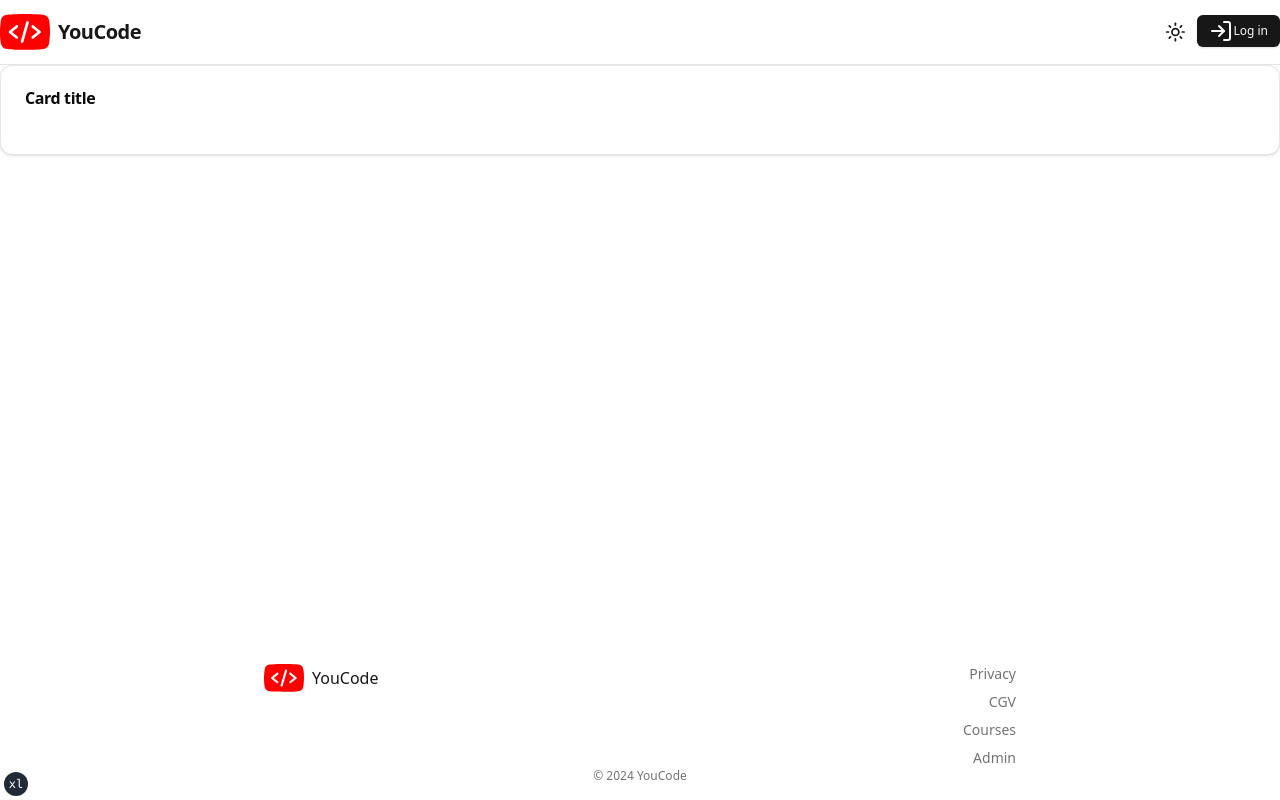
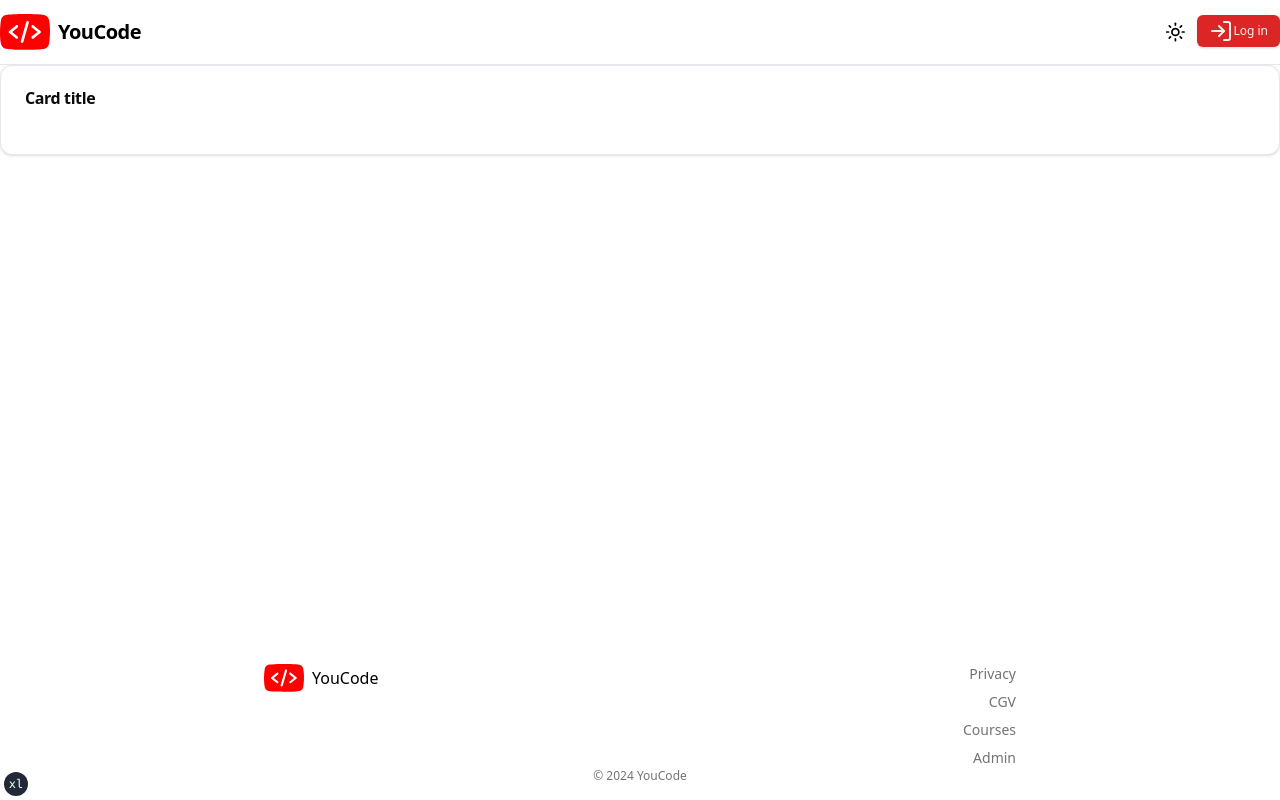
Before and after one commit to JeanMichDev/youcode, a Next.js app: page / in a window 1280 px wide. Built offline with nearby package versions, Linux system fonts and the light colour scheme; no server answers.

Commit message:
T#6 ajout de la liste des lessons par cours, modification du layer base

```diff
--- /dev/null
+++ b/app/admin/courses/[courseId]/lessons/lesson.query.ts
@@ -0,0 +1,35 @@
+import { prisma } from "@/lib/prisma";
+
+export const getCourseLesson = async ({
+  courseId,
+  userId,
+}: {
+  courseId: string;
+  userId: string;
+}) => {
+  const courses = await prisma.course.findFirst({
+    // permet une vérification double
+    where: {
+      id: courseId,
+      creatorId: userId,
+    },
+    select: {
+      id: true,
+      name: true,
+      lessons: true,
+    },
+  });
+  return courses;
+};
+
+// model Lesson {
+//   id      String      @id @default(cuid())
+//   name    String
+//   rank    String // A string that represents the order of the lesson
+//   content String // markdown
+//   state   LessonState @default(HIDDEN)
+//   createdAt DateTime       @default(now())
+//   course    Course         @relation(fields: [courseId], references: [id])
+//   courseId  String
+//   users     LessonOnUser[]
+// }
--- /dev/null
+++ b/app/admin/courses/[courseId]/lessons/lessonMenu.tsx
@@ -0,0 +1,17 @@
+import { Badge } from "@/components/ui/badge";
+import { Typography } from "@/components/ui/Typography";
+import { Lesson } from "@prisma/client";
+import React from "react";
+
+export type LessonItemProps = {
+  lesson: Lesson;
+};
+
+export const LessonItem = (props: LessonItemProps) => {
+  return (
+    <div className=" flex items-center gap-2 rounded border border-border bg-card px-4 py-2 transition-colors hover:bg-accent">
+      <Typography>{props.lesson.name}</Typography>
+      <Badge className="ml-auto">{props.lesson.state}</Badge>
+    </div>
+  );
+};
--- /dev/null
+++ b/app/admin/courses/[courseId]/lessons/page.tsx
@@ -0,0 +1,56 @@
+import { Card, CardContent, CardHeader, CardTitle } from "@/components/ui/card";
+import {
+  Layout,
+  LayoutContent,
+  LayoutHeader,
+  LayoutTitle,
+} from "@/components/layout/layout";
+import { getRequiredAuthSession } from "@/lib/auth";
+import { getCourseLesson } from "./lesson.query";
+import Link from "next/link";
+import { ArrowBigLeft } from "lucide-react";
+import { LessonItem } from "./lessonMenu";
+import { notFound } from "next/navigation";
+
+type LessonPageProps = {
+  params: {
+    courseId: string;
+  };
+};
+
+export default async function LessonPage({ params }: LessonPageProps) {
+  const { courseId } = params;
+  const session = await getRequiredAuthSession();
+  const courses = await getCourseLesson({
+    courseId: params.courseId,
+    userId: session.user.id,
+  });
+  const url = `/admin/courses/${courseId}`;
+
+  if (!courses) {
+    notFound();
+  }
+
+  return (
+    <Layout>
+      <LayoutHeader>
+        <Link href={url}>
+          <ArrowBigLeft size={24} />
+        </Link>
+        <LayoutTitle>Lesson . {courses.name} </LayoutTitle>
+      </LayoutHeader>
+      <LayoutContent>
+        <Card>
+          <CardHeader>
+            <CardTitle></CardTitle>
+          </CardHeader>
+          <CardContent>
+            {courses.lessons.map((lesson) => {
+              return <LessonItem key={lesson.id} lesson={lesson} />;
+            })}
+          </CardContent>
+        </Card>
+      </LayoutContent>
+    </Layout>
+  );
+}
--- a/app/admin/courses/[courseId]/page.tsx
+++ b/app/admin/courses/[courseId]/page.tsx
@@ -23,7 +23,7 @@ import Link from "next/link";
 import { PaginationButton } from "@/features/pagination/paginationButton";
 import { buttonVariants } from "@/components/ui/button";
 
-type LessonPageProps = {
+type CoursePageProps = {
   params: {
     courseId: string;
   };
@@ -33,7 +33,7 @@ type LessonPageProps = {
 export default async function CourseId({
   params,
   searchParams,
-}: LessonPageProps) {
+}: CoursePageProps) {
   const page = Number(searchParams.page ?? 1);
 
   const session = await getRequiredAuthSession();
@@ -129,7 +129,7 @@ export default async function CourseId({
               Edit
             </Link>
             <Link
-              href={`/admin/courses/${params.courseId}/edit`}
+              href={`/admin/courses/${params.courseId}/lessons`}
               className={buttonVariants({ variant: "outline" })}
             >
               Lesson Edit
--- a/app/globals.css
+++ b/app/globals.css
@@ -1,30 +1,6 @@
 @tailwind base;
 @tailwind components;
 @tailwind utilities;
-
-:root {
-  --background: #ffffff;
-  --foreground: #171717;
-}
-
-@media (prefers-color-scheme: dark) {
-  :root {
-    --background: #0a0a0a;
-    --foreground: #ededed;
-  }
-}
-
-body {
-  color: var(--foreground);
-  background: var(--background);
-  font-family: Arial, Helvetica, sans-serif;
-}
-
-@layer utilities {
-  .text-balance {
-    text-wrap: balance;
-  }
-}
 
 @layer base {
   :root {
@@ -34,8 +10,8 @@ body {
     --card-foreground: 0 0% 3.9%;
     --popover: 0 0% 100%;
     --popover-foreground: 0 0% 3.9%;
-    --primary: 0 0% 9%;
-    --primary-foreground: 0 0% 98%;
+    --primary: 0 72.2% 50.6%;
+    --primary-foreground: 0 85.7% 97.3%;
     --secondary: 0 0% 96.1%;
     --secondary-foreground: 0 0% 9%;
     --muted: 0 0% 96.1%;
@@ -46,14 +22,15 @@ body {
     --destructive-foreground: 0 0% 98%;
     --border: 0 0% 89.8%;
     --input: 0 0% 89.8%;
-    --ring: 0 0% 3.9%;
+    --ring: 0 72.2% 50.6%;
+    --radius: 0.5rem;
     --chart-1: 12 76% 61%;
     --chart-2: 173 58% 39%;
     --chart-3: 197 37% 24%;
     --chart-4: 43 74% 66%;
     --chart-5: 27 87% 67%;
-    --radius: 0.5rem;
   }
+
   .dark {
     --background: 0 0% 3.9%;
     --foreground: 0 0% 98%;
@@ -61,8 +38,8 @@ body {
     --card-foreground: 0 0% 98%;
     --popover: 0 0% 3.9%;
     --popover-foreground: 0 0% 98%;
-    --primary: 0 0% 98%;
-    --primary-foreground: 0 0% 9%;
+    --primary: 0 72.2% 50.6%;
+    --primary-foreground: 0 85.7% 97.3%;
     --secondary: 0 0% 14.9%;
     --secondary-foreground: 0 0% 98%;
     --muted: 0 0% 14.9%;
@@ -73,7 +50,7 @@ body {
     --destructive-foreground: 0 0% 98%;
     --border: 0 0% 14.9%;
     --input: 0 0% 14.9%;
-    --ring: 0 0% 83.1%;
+    --ring: 0 72.2% 50.6%;
     --chart-1: 220 70% 50%;
     --chart-2: 160 60% 45%;
     --chart-3: 30 80% 55%;
@@ -81,12 +58,3 @@ body {
     --chart-5: 340 75% 55%;
   }
 }
-
-@layer base {
-  * {
-    @apply border-border;
-  }
-  body {
-    @apply bg-background text-foreground;
-  }
-}
```
Also changed, not shown: package.json (+5 -2 lines), 1 other file (tests, documents, lock files or other folders).
